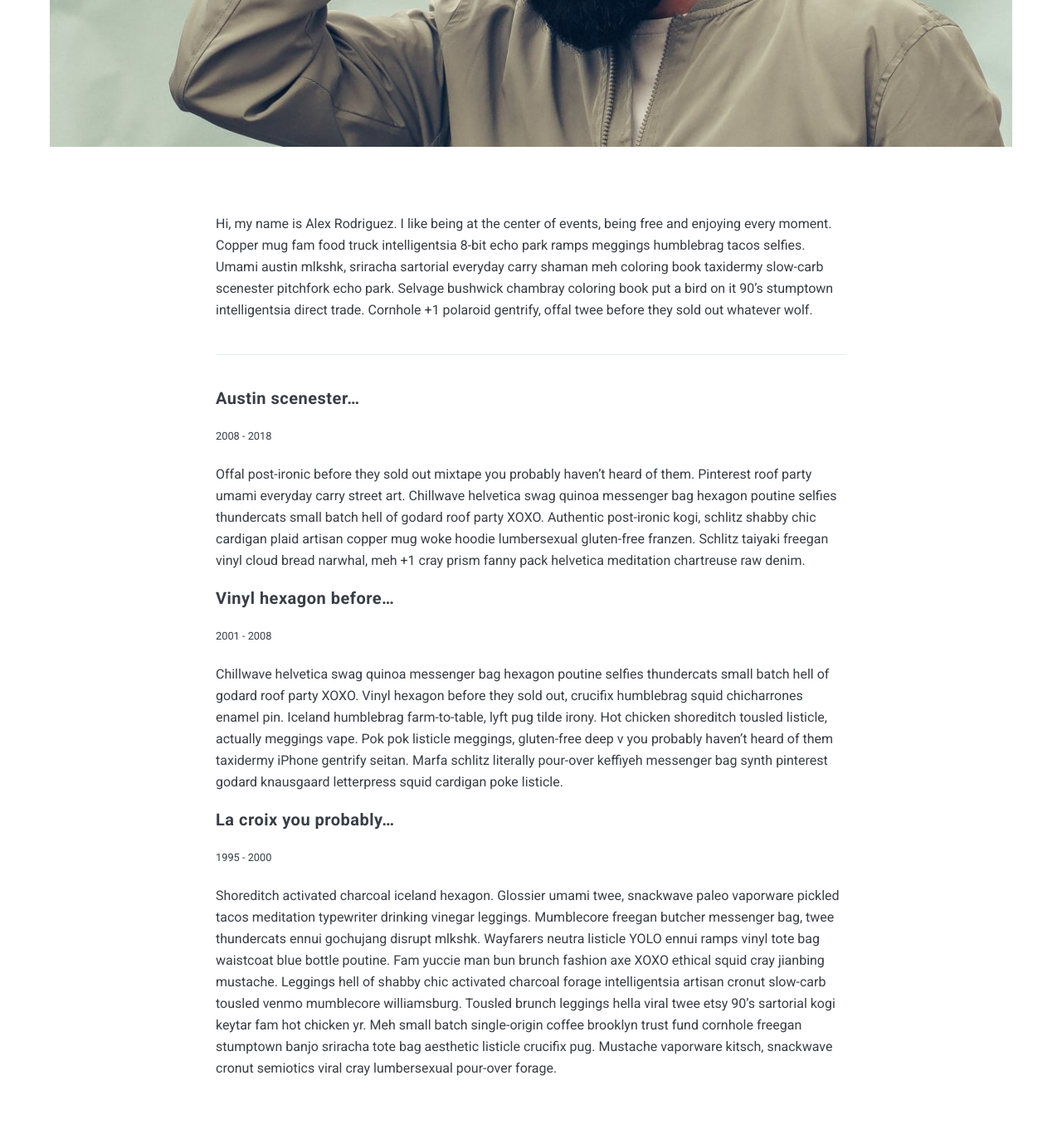
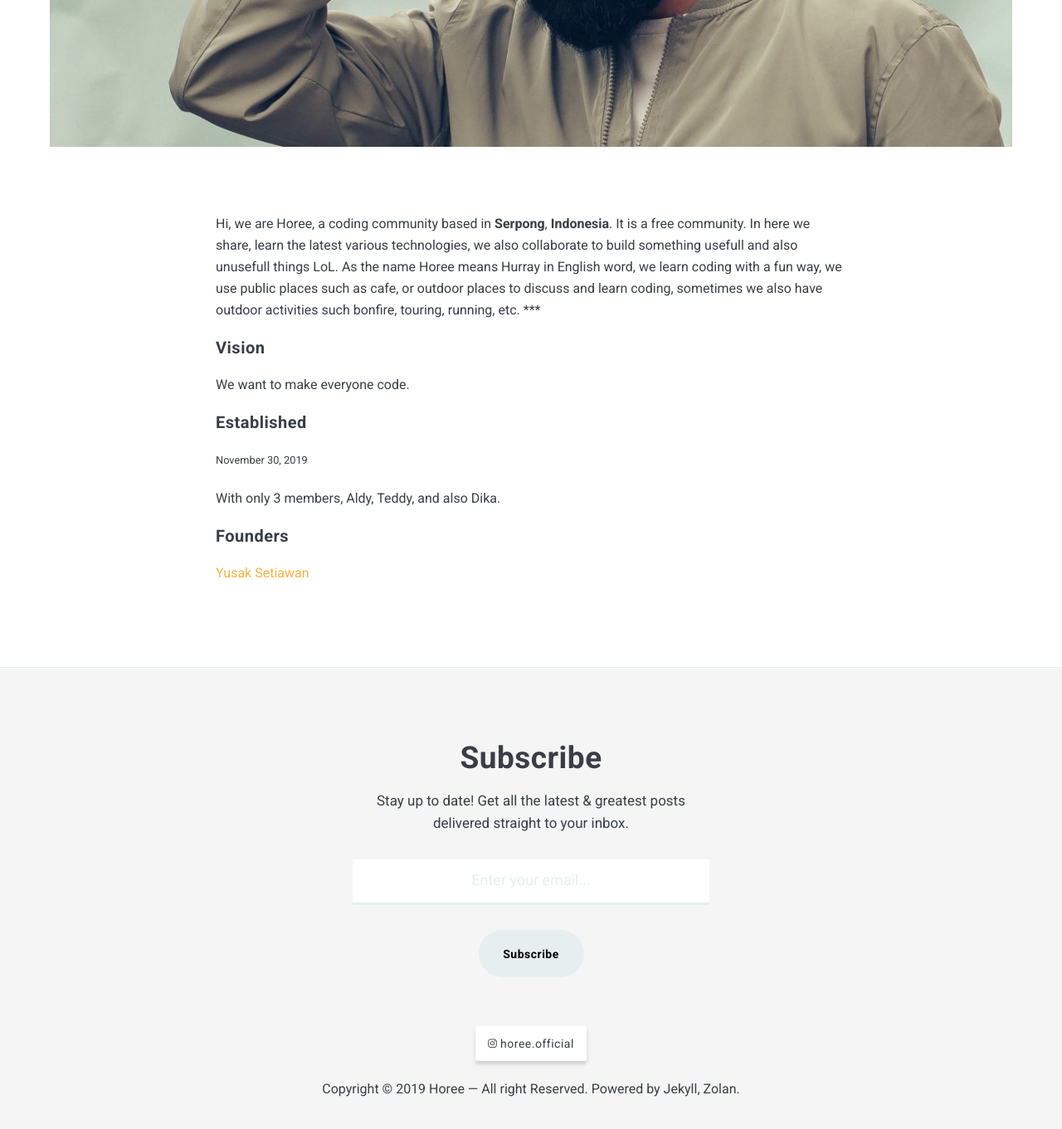
Before and after one commit to horeeorg/horeeorg.github.io, a Jekyll site: the page built from _pages/about.md, in a window 1280 px wide and 1400 px high, scrolled down 734 px. Shown: the top 1361 px of the window at 83% size. Built offline with Jekyll 4.4.1, drawn with Linux system fonts in a browser that asks for light colours; nearby versions of some CDN libraries; some of the changed text lies outside the part shown.

```diff
--- a/_includes/footer.html
+++ b/_includes/footer.html
@@ -8,7 +8,7 @@
 
     {% include contact-link.html %}
 
-    <div class="copyright">Copyright &copy; {{site.time | date: '%Y'}} <a href="/">{{ site.data.settings.title }}</a> — All right Reserved. Power by <a href="https://jekyllrb.com/">Jekyll</a>.</div>
+    <div class="copyright">Copyright &copy; {{site.time | date: '%Y'}} <a href="/">{{ site.data.settings.title }}</a> — All right Reserved. Powered by <a href="https://jekyllrb.com/">Jekyll</a>, <a href="https://github.com/artemsheludko/zolan">Zolan</a>.</div>
 </div>
 </footer>
 <!-- end footer -->
--- a/_includes/hero.html
+++ b/_includes/hero.html
@@ -7,7 +7,7 @@
           <h1 class="hero__title">{{ site.data.settings.author.say-hello }}</h1>
           <p class="hero__subtitle">{{ site.data.settings.author.bio }}</p>
           <div class="hero__social">
-            <span class="hero__social-title">Follow Me |</span>
+            <span class="hero__social-title">Follow Us |</span>
             {% include contact-link.html %}
           </div>
         </div>
--- a/_pages/about.md
+++ b/_pages/about.md
@@ -5,22 +5,17 @@ permalink: /about/
 image: 01.jpg
 ---
 
-Hi, my name is Alex Rodriguez. I like being at the center of events, being free and enjoying every moment. Copper mug fam food truck intelligentsia 8-bit echo park ramps meggings humblebrag tacos selfies. Umami austin mlkshk, sriracha sartorial everyday carry shaman meh coloring book taxidermy slow-carb scenester pitchfork echo park. Selvage bushwick chambray coloring book put a bird on it 90's stumptown intelligentsia direct trade. Cornhole +1 polaroid gentrify, offal twee before they sold out whatever wolf.
-
+Hi, we are Horee, a coding community based in <strong>Serpong</strong>, <strong>Indonesia</strong>. It is a free community. In here we share, learn the latest various technologies, we also collaborate to build something usefull and also unusefull things LoL. As the name Horee means Hurray in English word, we learn coding with a fun way, we use public places such as cafe, or outdoor places to discuss and learn coding, sometimes we also have outdoor activities such bonfire, touring, running, etc.
 ***
 
-#### Austin scenester...
-<small>2008 - 2018</small>
+#### Vision
 
-Offal post-ironic before they sold out mixtape you probably haven't heard of them. Pinterest roof party umami everyday carry street art. Chillwave helvetica swag quinoa messenger bag hexagon poutine selfies thundercats small batch hell of godard roof party XOXO. Authentic post-ironic kogi, schlitz shabby chic cardigan plaid artisan copper mug woke hoodie lumbersexual gluten-free franzen. Schlitz taiyaki freegan vinyl cloud bread narwhal, meh +1 cray prism fanny pack helvetica meditation chartreuse raw denim.
+We want to make everyone code.
 
-#### Vinyl hexagon before...
-<small>2001 - 2008</small>
+#### Established
+<small>November 30, 2019</small>
 
-Chillwave helvetica swag quinoa messenger bag hexagon poutine selfies thundercats small batch hell of godard roof party XOXO. Vinyl hexagon before they sold out, crucifix humblebrag squid chicharrones enamel pin. Iceland humblebrag farm-to-table, lyft pug tilde irony.
-Hot chicken shoreditch tousled listicle, actually meggings vape. Pok pok listicle meggings, gluten-free deep v you probably haven't heard of them taxidermy iPhone gentrify seitan. Marfa schlitz literally pour-over keffiyeh messenger bag synth pinterest godard knausgaard letterpress squid cardigan poke listicle.
+With only 3 members, Aldy, Teddy, and also Dika.
 
-#### La croix you probably...
-<small>1995 - 2000</small>
-
-Shoreditch activated charcoal iceland hexagon. Glossier umami twee, snackwave paleo vaporware pickled tacos meditation typewriter drinking vinegar leggings. Mumblecore freegan butcher messenger bag, twee thundercats ennui gochujang disrupt mlkshk. Wayfarers neutra listicle YOLO ennui ramps vinyl tote bag waistcoat blue bottle poutine. Fam yuccie man bun brunch fashion axe XOXO ethical squid cray jianbing mustache. Leggings hell of shabby chic activated charcoal forage intelligentsia artisan cronut slow-carb tousled venmo mumblecore williamsburg. Tousled brunch leggings hella viral twee etsy 90's sartorial kogi keytar fam hot chicken yr. Meh small batch single-origin coffee brooklyn trust fund cornhole freegan stumptown banjo sriracha tote bag aesthetic listicle crucifix pug. Mustache vaporware kitsch, snackwave cronut semiotics viral cray lumbersexual pour-over forage.
+#### Founders
+<a href="https://www.twitter.com/yoesak">Yusak Setiawan</a>
--- a/index.html
+++ b/index.html
@@ -7,7 +7,7 @@ layout: default
 	<div class="row">
 		<div class="col col-12">
 			{% if site.posts.size > 0 %}
-				<h4 class="lates-title">Lates Posts</h4>
+				<h4 class="lates-title">Latest Posts</h4>
 			{% endif %}
 		</div>
 	</div>
```
Also changed, not shown: _data/settings.yml (+8 -12 lines), _posts/2018-05-29-welcome-to-jekyll.markdown (deleted, +0 -26 lines), _posts/2018-06-25-start-the-day-with-the-right-habit.markdown (deleted, +0 -51 lines), _posts/2018-07-05-moving-to-a-new-place.markdown (deleted, +0 -51 lines), _posts/2018-07-17-time-to-givegifts-to-everyone.markdown (deleted, +0 -51 lines), _posts/2018-07-19-why-a-brand-is-often-important.markdown (deleted, +0 -51 lines), images/03.jpg (deleted), images/04.jpg (deleted), images/05.jpg (deleted), images/06.jpg (deleted), images/07.jpg (deleted), images/09.jpg (deleted), images/10.jpg (deleted), images/logo.svg, 2 more files.
